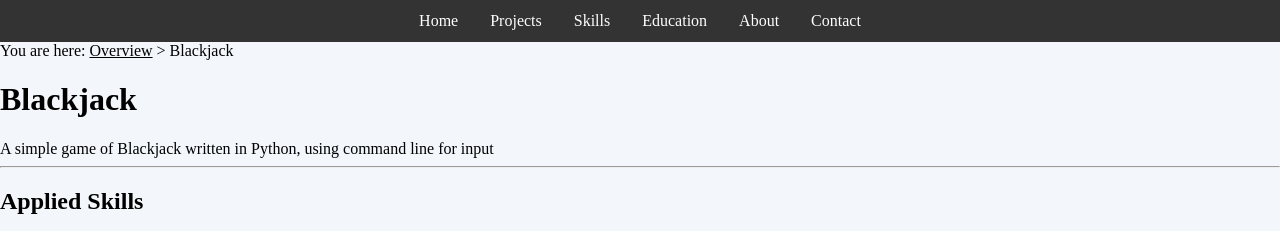
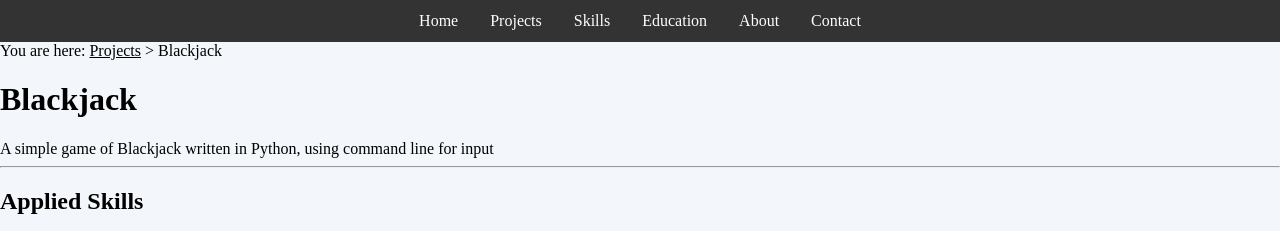
Before and after one commit to Andrew-Dev-Coder/Portfolio, a Jekyll site: the page built from _projects/blackjack.html, in a window 1280 px wide. Shown: the top 231 px of the page. Built offline with Jekyll 4.4.1, drawn with Linux system fonts in a browser that asks for light colours.

Commit message:
Update projects.html

```diff
--- a/_layouts/projects.html
+++ b/_layouts/projects.html
@@ -12,7 +12,7 @@
     <nav>
         <ul class="breadcrumbs">
             <li class="breadItem">You are here: </li>
-            <li class="breadItem"><a class="breadLink" href="https://www.andrewcoder.dev/Overview/Projects/">Overview</a> > </li>
+            <li class="breadItem"><a class="breadLink" href="https://www.andrewcoder.dev/Overview/Projects/">Projects</a> > </li>
             <li class="breadItem">{{ page.page_title }}</li>
         </ul>
     </nav>
```
